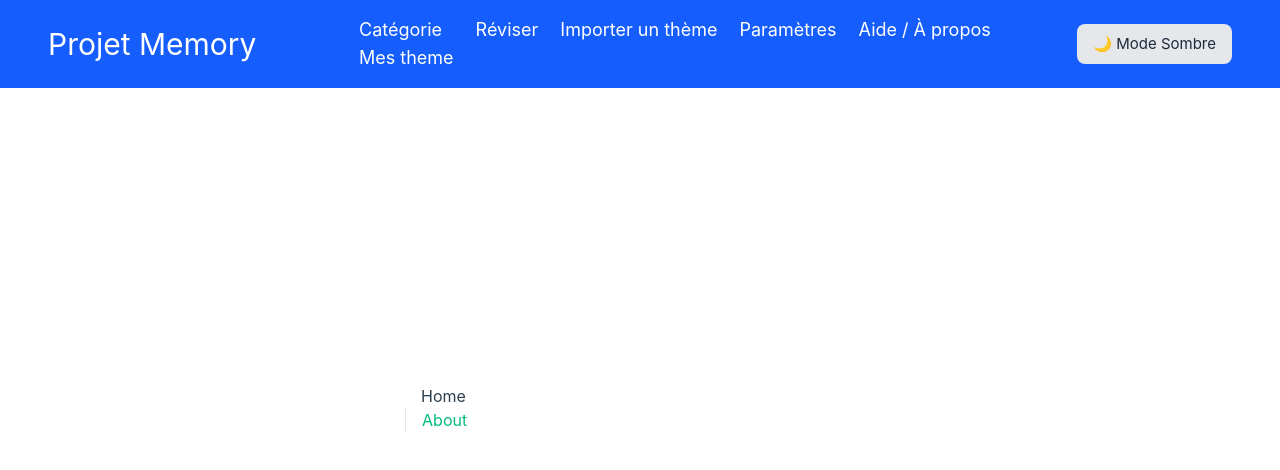
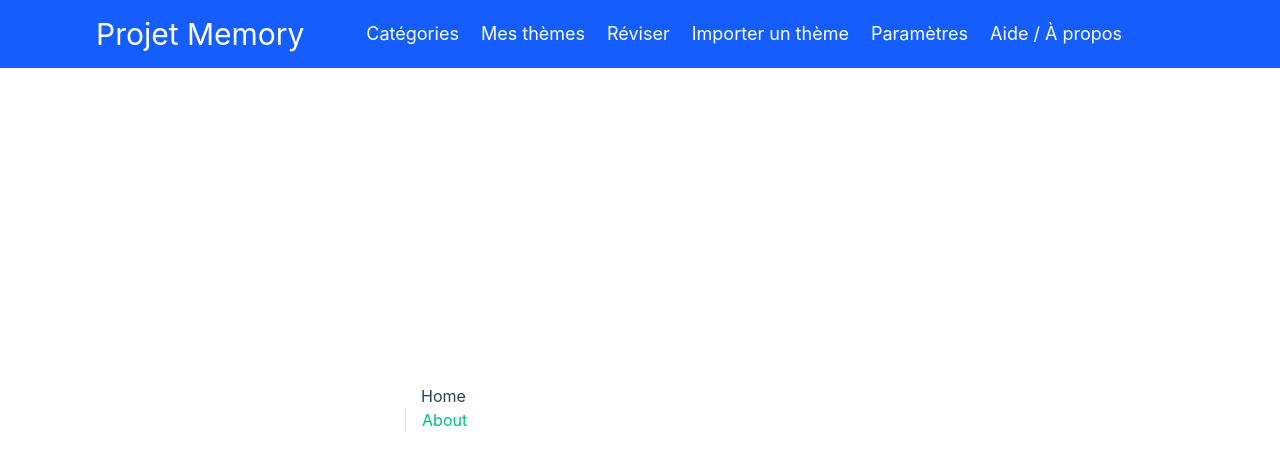
Before and after one commit to jlaron230/Projet-memory, a Vue app: page / in a window 1280 px wide. Shown: the top 470 px of the page. Built offline with nearby package versions, Linux system fonts and the light colour scheme.

Commit message:
feat/burger menu + responsive

```diff
--- a/src/components/header/header.vue
+++ b/src/components/header/header.vue
@@ -1,64 +1,72 @@
 <template>
   <div>
-    <!-- Ton header -->
+    <!-- Header -->
     <header
-      :class="[
-        'w-full fixed top-0 left-0 z-20 transition-all duration-300 flex items-center justify-between px-12',
-        isScrolled ? 'bg-blue-800 py-2 shadow-md' : 'bg-blue-600 py-4',
-        isDarkMode ? 'bg-gray-900 text-white' : 'bg-blue-600 text-white'
-      ]"
+      class="w-full fixed top-0 left-0 z-50 transition-all duration-300 flex items-center px-6 md:px-16 lg:px-24 bg-blue-600"
+      :class="{ 'bg-blue-800 py-2 shadow-md': isScrolled, 'bg-blue-600 py-4': !isScrolled }"
     >
-      <h1 class="text-3xl font-bold">Projet Memory</h1>
-      <nav>
-        <ul class="flex gap-4">
-          <li> </li>
+      <!-- Logo -->
+      <h1 class="text-xl md:text-3xl font-bold flex-shrink-0 !text-white">Projet Memory</h1>
 
-          <li>
-            <li>
-              <router-link
-                to="/categorie"
-                class="!text-white text-lg hover:text-blue-300 transition"
-                @click="console.log('Catégorie cliquée')"
-              >
-                Catégorie
-              </router-link>
-            </li>
-            <router-link to="/theme" class="!text-white text-lg hover:text-blue-300 transition">
-              Mes theme
-            </router-link>
-          </li>
-          <li>
-            <router-link to="/reviser" class="!text-white text-lg hover:text-yellow-300 transition">
-              Réviser
-            </router-link>
-          </li>
-          <li>
-            <router-link to="/importer" class="!text-white text-lg hover:text-blue-300 transition">
-              Importer un thème
-            </router-link>
-          </li>
-          <li>
-            <router-link to="/parametres" class="!text-white text-lg hover:text-blue-300 transition">
-              Paramètres
-            </router-link>
-          </li>
-          <li>
-            <router-link to="/aide" class="!text-white text-lg hover:text-blue-300 transition">
-              Aide / À propos
-            </router-link>
-          </li>
+      <!-- Navigation (Desktop) -->
+      <nav class="hidden md:flex flex-grow justify-center">
+        <ul class="flex gap-4 text-lg">
+          <li><router-link to="/categorie" class="!text-white hover:text-blue-300 transition">Catégories</router-link></li>
+          <li><router-link to="/theme" class="!text-white hover:text-blue-300 transition">Mes thèmes</router-link></li>
+          <li><router-link to="/reviser" class="!text-white hover:text-blue-300 transition">Réviser</router-link></li>
+          <li><router-link to="/importer" class="!text-white hover:text-blue-300 transition">Importer un thème</router-link></li>
+          <li><router-link to="/parametres" class="!text-white hover:text-blue-300 transition">Paramètres</router-link></li>
+          <li><router-link to="/aide" class="!text-white hover:text-blue-300 transition">Aide / À propos</router-link></li>
         </ul>
       </nav>
 
-      <!-- Bouton Mode Sombre -->
+      <!-- Menu Burger (Mobile) -->
       <button
-        @click="toggleDarkMode"
-        class="px-4 py-2 bg-gray-200 dark:bg-gray-700 text-gray-800 dark:text-white rounded-lg transition duration-300 hover:bg-gray-300 dark:hover:bg-gray-600"
+        @click="toggleMenu"
+        class="md:hidden ml-auto focus:outline-none"
+        aria-label="Ouvrir le menu"
+        :aria-expanded="isMenuOpen"
       >
-        {{ isDarkMode ? '☀️ Mode Clair' : '🌙 Mode Sombre' }}
+        <svg v-if="!isMenuOpen" class="w-8 h-8 !text-white" fill="none" stroke="currentColor" viewBox="0 0 24 24" xmlns="http://www.w3.org/2000/svg">
+          <path stroke-linecap="round" stroke-linejoin="round" stroke-width="2" d="M4 6h16M4 12h16m-7 6h7"></path>
+        </svg>
       </button>
+
+      <!-- Navigation Mobile (Menu Burger) -->
+      <div
+        :class="[
+          'fixed top-0 right-0 w-3/4 max-w-xs h-auto max-h-[70vh] bg-blue-700 shadow-lg transform transition-transform duration-300 ease-in-out md:hidden rounded-bl-lg !text-white',
+          isMenuOpen ? 'translate-x-0' : 'translate-x-full'
+        ]"
+      >
+        <!-- Bouton de fermeture -->
+        <div class="flex justify-between items-center px-6 py-4 border-b border-white">
+          <h2 class="text-lg font-semibold !text-white">Menu</h2>
+          <button @click="closeMenu" aria-label="Fermer le menu">
+            <svg class="w-6 h-6 !text-white" fill="none" stroke="currentColor" viewBox="0 0 24 24" xmlns="http://www.w3.org/2000/svg">
+              <path stroke-linecap="round" stroke-linejoin="round" stroke-width="2" d="M6 18L18 6M6 6l12 12"></path>
+            </svg>
+          </button>
+        </div>
+
+        <!-- Liens (Mobile) -->
+        <ul class="flex flex-col gap-4 px-6 py-4 text-lg">
+          <li @click="closeMenu"><router-link to="/categorie" class="!text-white hover:text-blue-300 transition">Catégories</router-link></li>
+          <li @click="closeMenu"><router-link to="/theme" class="!text-white hover:text-blue-300 transition">Mes thèmes</router-link></li>
+          <li @click="closeMenu"><router-link to="/reviser" class="!text-white hover:text-blue-300 transition">Réviser</router-link></li>
+          <li @click="closeMenu"><router-link to="/importer" class="!text-white hover:text-blue-300 transition">Importer un thème</router-link></li>
+          <li @click="closeMenu"><router-link to="/parametres" class="!text-white hover:text-blue-300 transition">Paramètres</router-link></li>
+          <li @click="closeMenu"><router-link to="/aide" class="!text-white hover:text-blue-300 transition">Aide / À propos</router-link></li>
+        </ul>
+      </div>
     </header>
 
+    <!-- Overlay (Clique en dehors pour fermer) -->
+    <div
+      v-if="isMenuOpen"
+      class="fixed inset-0  md:hidden"
+      @click="closeMenu"
+    ></div>
   </div>
 </template>
 
@@ -66,17 +74,9 @@
 import { ref, onMounted, onUnmounted } from 'vue';
 
 const isScrolled = ref(false);
-const isDarkMode = ref(false);
+const isMenuOpen = ref(false); // Gère l'affichage du menu burger
 
-const handleScroll = () => {
-  isScrolled.value = window.scrollY > 50;
-};
-
-const toggleDarkMode = () => {
-  isDarkMode.value = !isDarkMode.value;
-  document.documentElement.classList.toggle('dark', isDarkMode.value);
-};
-
+// Vérifier si le menu doit être affiché en desktop
 onMounted(() => {
   window.addEventListener('scroll', handleScroll);
 });
@@ -84,4 +84,19 @@ onMounted(() => {
 onUnmounted(() => {
   window.removeEventListener('scroll', handleScroll);
 });
+
+// Gestion du scroll pour changer l'apparence du header
+const handleScroll = () => {
+  isScrolled.value = window.scrollY > 50;
+};
+
+// Ouvrir / fermer le menu burger
+const toggleMenu = () => {
+  isMenuOpen.value = !isMenuOpen.value;
+};
+
+// Fermer le menu burger
+const closeMenu = () => {
+  isMenuOpen.value = false;
+};
 </script>
```
